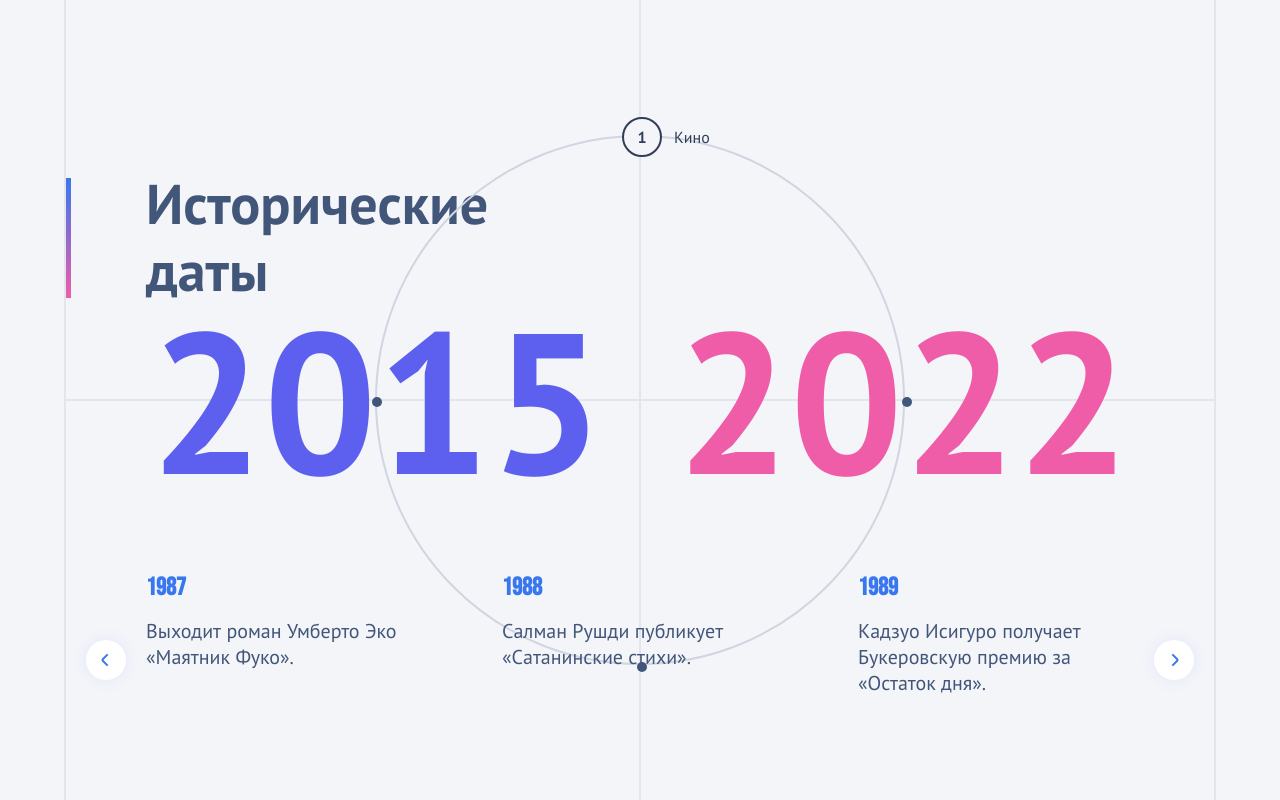
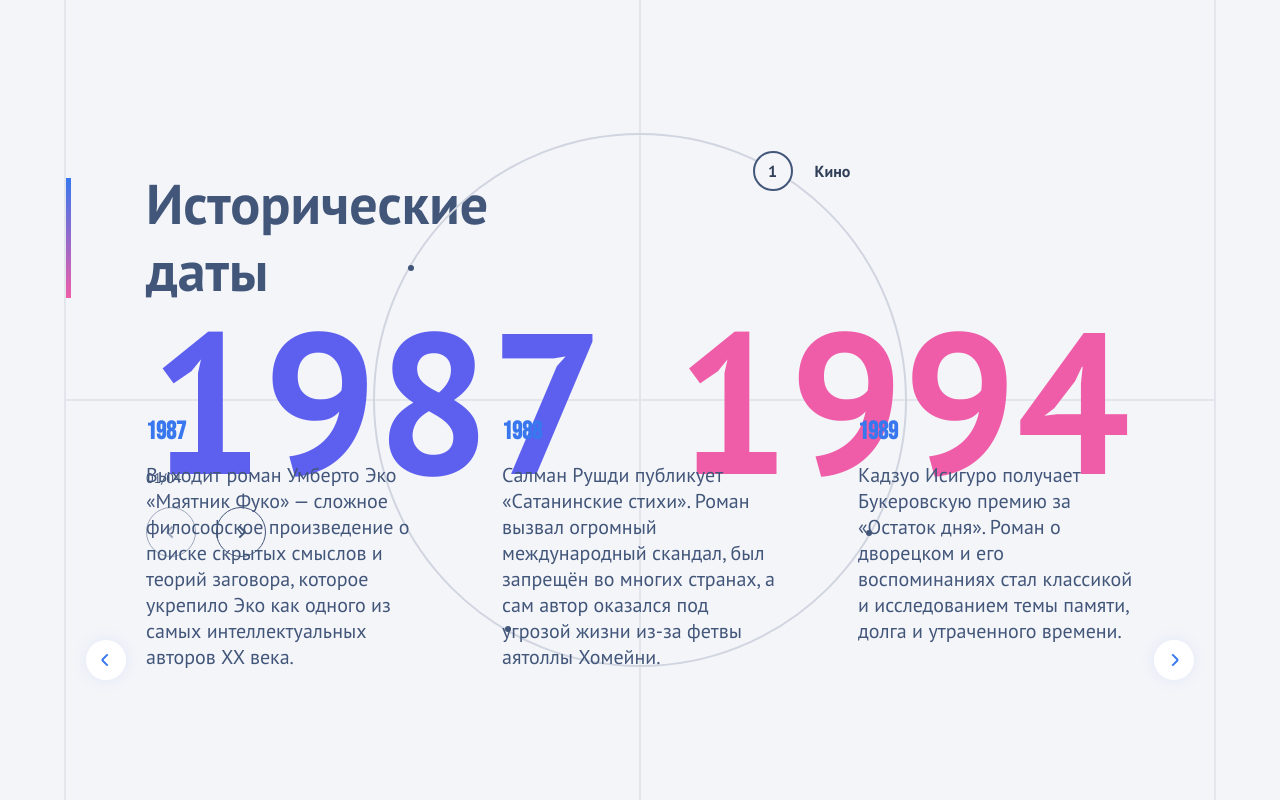
Before and after one commit to AlinaKors/history-block, a React (Create React App) app: page / in a window 1280 px wide. Built offline with nearby package versions, Linux system fonts and the light colour scheme.

Commit message:
add animation circle swiper

```diff
--- a/package.json
+++ b/package.json
@@ -11,6 +11,7 @@
     "@types/node": "^16.18.126",
     "@types/react": "^19.1.12",
     "@types/react-dom": "^19.1.9",
+    "gsap": "^3.13.0",
     "react": "^19.1.1",
     "react-dom": "^19.1.1",
     "react-scripts": "5.0.1",
--- a/src/Desktop/CircleSwiper.tsx
+++ b/src/Desktop/CircleSwiper.tsx
@@ -1,10 +1,10 @@
 // CircleSwiper.tsx
-import React, { useState } from 'react';
+import React, { useEffect, useRef, useState } from 'react';
 import styled from 'styled-components';
 import { Swiper, SwiperSlide } from 'swiper/react';
+import 'swiper/css';
 import type { Swiper as SwiperType } from 'swiper';
-import 'swiper/css';
-import { useRef } from 'react';
+import gsap from 'gsap';
 
 interface Item {
   id: number;
@@ -23,120 +23,142 @@ const CircleContainer = styled.div`
   width: 530px;
   height: 530px;
   border-radius: 50%;
+  outline: 2px solid #d0d5e0;
+  border-radius: 50%;
+  z-index: 1;
 `;
 
-const Point = styled.div<{ active?: boolean; x: number; y: number }>`
+const Point = styled.div<{ x: number; y: number; rotation: number; active?: boolean }>`
   position: absolute;
   left: ${(props) => props.x}px;
   top: ${(props) => props.y}px;
-  width: ${(props) => (props.active ? '40px' : '10px')};
-  height: ${(props) => (props.active ? '40px' : '10px')};
-  background-color: ${(props) => (props.active ? '#F4F5F9' : '#42567a')};
-  border-radius: 50%;
-  border: ${(props) => (props.active ? '2px solid #303E58' : 'none')};
+  width: ${(props) => (props.active ? 40 : 6)}px;
+  height: ${(props) => (props.active ? 40 : 6)}px;
+  background-color: ${(props) => (props.active ? '#f4f5f9' : '#42567a')};
+  border-radius: 100%;
   display: flex;
+  border: ${(props) => (props.active ? '2px solid #42567a' : 'none')};
   align-items: center;
   justify-content: center;
   color: #303e58;
   font-weight: bold;
-  transition: all 0.3s;
-`;
+  transform-origin: center;
+  transform: translate(-50%, -50%) rotate(${(props) => props.rotation * -1}deg);
+  cursor: pointer;
+  transition: background-color 0.4s, width 0.2s, height 0.2s;
 
-const Label = styled.div`
-  position: absolute;
-  left: 50px;
-  top: 50%;
-  transform: translateY(-50%);
-  white-space: nowrap;
-  font-weight: normal;
-  color: #303e58;
-`;
-
-const NavBtn = styled.button<{ direction?: 'prev' | 'next' }>`
-  position: relative;
+  &:hover {
+    background-color: #f4f5f9;
     width: 40px;
     height: 40px;
-  border-radius: 50%;
-  background: #fff;
-  cursor: pointer;
-  box-shadow: 0px 0px 15px rgba(56, 119, 238, 0.1);
-  transform: rotate(${(props) => (props.direction === 'next' ? '180deg' : '0deg')});
+    transition: background-color 0.4s, width 0.2s, height 0.2s;
+    transform-origin: center;
+    border: 2px solid #42567a;
 
-  &::before,
-  &::after {
-    content: '';
-    position: absolute;
-    width: 8px;
-    height: 2px;
-    background: #3877ee;
-    top: 50%;
-    left: 50%;
-    transform-origin: left center;
+    span {
+      opacity: 1;
+      transform: translateY(0px);
+      transition: opacity 0.5s;
     }
-
-  &::before {
-    transform: translate(-50%, -50%) rotate(45deg);
-  }
-
-  &::after {
-    transform: translate(-50%, -50%) rotate(-45deg);
   }
 `;
 
-const BtnContainer = styled.div`
+const Count = styled.span<{ active?: boolean }>`
+  opacity: ${(props) => (props.active ? 1 : 0)};
   position: absolute;
-  bottom: 16px;
-  display: flex;
-  justify-content: space-between;
-  width: calc(100% + 80px);
-  left: -60px;
 `;
 
-const CircleSwiper: React.FC = () => {
-  const swiperRef = useRef<SwiperType | null>(null);
-  const [activeIndex, setActiveIndex] = useState(0);
+const Label = styled.div<{ active?: boolean }>`
+  opacity: 0;
+  visibility: hidden;
+  position: absolute;
+  left: 60px;
+
+  ${({ active }) =>
+    active &&
+    `
+      opacity: 1;
+      visibility: visible;
+      transition: opacity 0.8s 0.5s ease;
+    `}
+`;
+
+const PointsWrapper = styled.div<{ rotation: number }>`
+  position: absolute;
+  top: 0;
+  left: 0;
+  width: 100%;
+  height: 100%;
+  transform-origin: center center;
+  transform: rotate(${(props) => props.rotation}deg);
+`;
 
 const radius = 265;
 
-  const getCoordinates = (index: number, total: number, activeIndex: number) => {
-    const diff = index === activeIndex ? 20 : 5;
-    const angle = ((index - activeIndex) / total) * 2 * Math.PI - Math.PI / 2;
-    const x = radius + radius * Math.cos(angle) - diff;
-    const y = radius + radius * Math.sin(angle) - diff;
+interface CircleSwiperProps {
+  activeIndex: number;
+  setActiveIndex: (index: number) => void;
+  circleRef: React.MutableRefObject<SwiperType | null>;
+}
+
+const CircleSwiper: React.FC<CircleSwiperProps> = ({ activeIndex, setActiveIndex, circleRef }) => {
+  const wrapperRef = useRef<HTMLDivElement | null>(null);
+  const pointsRefs = useRef([...Array(items.length)].map(() => React.createRef<HTMLDivElement>()));
+  const [rotation, setRotation] = useState(0);
+
+  const getCoordinates = (index: number, total: number) => {
+    const angle = (360 / total) * (Math.PI / 180); // подсчет угла в радианах, для этого мы делим 360 на количество элементов, Math.PI/180 переводим в радианы
+    const x = radius + radius * Math.cos(angle * index - Math.PI / 3); // Math.PI/3 чтобы сдвинуть на 60 градусов, так как первая точка у нас должна быть сверху справа
+    const y = radius + radius * Math.sin(angle * index - Math.PI / 3);
     return { x, y };
   };
+
+  useEffect(() => {
+    const total = items.length;
+    const targetAngle = -((activeIndex / total) * 360);
+    gsap.to(wrapperRef.current, {
+      rotation: targetAngle,
+      duration: 0.8,
+      ease: 'power2.out',
+    });
+    setRotation(targetAngle);
+  }, [activeIndex]);
 
   return (
     <>
       <CircleContainer>
+        <PointsWrapper ref={wrapperRef} rotation={rotation}>
           {items.map((item, idx) => {
-          const coords = getCoordinates(idx, items.length, activeIndex);
+            const coords = getCoordinates(idx, items.length);
             return (
-            <Point key={item.id} active={idx === activeIndex} x={coords.x} y={coords.y}>
-              {idx === activeIndex && <Label>{item.label}</Label>}
-              {idx === activeIndex && item.id}
+              <Point
+                key={item.id}
+                x={coords.x}
+                y={coords.y}
+                rotation={rotation}
+                active={idx === activeIndex}
+                onClick={() => circleRef.current?.slideTo(idx)}
+              >
+                <Count active={idx === activeIndex}>{idx + 1}</Count>
+                <Label active={idx === activeIndex} ref={pointsRefs.current[idx]}>
+                  {item.label}
+                </Label>
               </Point>
             );
           })}
+        </PointsWrapper>
       </CircleContainer>
 
       <Swiper
-        spaceBetween={50}
         slidesPerView={1}
+        onSwiper={(swiper: SwiperType) => (circleRef.current = swiper)}
         onSlideChange={(swiper: SwiperType) => setActiveIndex(swiper.activeIndex)}
       >
-        <BtnContainer>
-          <NavBtn
-            onClick={() => swiperRef.current?.slidePrev()}
-            direction="prev"
-            className="prevSlider"
-          ></NavBtn>
-          <NavBtn
-            onClick={() => swiperRef.current?.slideNext()}
-            direction="next"
-            className="nextSlider"
-          ></NavBtn>
-        </BtnContainer>
+        {items.map((item) => (
+          <SwiperSlide key={item.id}>
+            <div style={{ visibility: 'hidden' }}>{item.label}</div>
+          </SwiperSlide>
+        ))}
       </Swiper>
     </>
   );
--- a/src/Desktop/Desktop.tsx
+++ b/src/Desktop/Desktop.tsx
@@ -1,6 +1,9 @@
 import styled from 'styled-components';
 import { SwiperCustom } from './Swiper';
 import CircleSwiper from './CircleSwiper';
+import { useRef, useState } from 'react';
+import type { Swiper as SwiperType } from 'swiper';
+import { YearsBlock } from './YearsBlock';
 
 const Main = styled.main`
   width: 100%;
@@ -68,11 +71,9 @@ const Timeline = styled.div`
   transform: translate(-50%, -50%);
   width: 530px;
   height: 530px;
-  border: 2px solid #d0d5e0;
-  border-radius: 50%;
 `;
 
-const YearsBlock = styled.div`
+const YearsWrapper = styled.div`
   display: flex;
   justify-content: space-between;
   position: absolute;
@@ -82,12 +83,54 @@ const YearsBlock = styled.div`
   width: 980px;
 `;
 
-const Year = styled.div<{ color: string }>`
-  color: ${(props) => props.color};
-  font-size: 200px;
-  line-height: 1.6;
-  letter-spacing: -0.2;
-  font-weight: bold;
+const CurrentSlide = styled.div`
+  font-size: 14px;
+`;
+
+const NavBtn = styled.button<{ direction?: 'prev' | 'next'; disabled: boolean }>`
+  position: relative;
+  width: 50px;
+  height: 50px;
+  border-radius: 50%;
+  border: 1px solid #42567a;
+  background: #f4f5f9;
+  cursor: pointer;
+  transform: rotate(${(props) => (props.direction === 'next' ? '180deg' : '0deg')});
+  opacity: ${({ disabled }) => (disabled ? 0.5 : 1)};
+  pointer-events: ${({ disabled }) => (disabled ? 'none' : 'auto')};
+
+  &::before,
+  &::after {
+    content: '';
+    position: absolute;
+    width: 8px;
+    height: 2px;
+    background: #42567a;
+    top: 50%;
+    left: 50%;
+    transform-origin: left center;
+  }
+
+  &::before {
+    transform: translate(-50%, -50%) rotate(45deg);
+  }
+
+  &::after {
+    transform: translate(-50%, -50%) rotate(-45deg);
+  }
+`;
+
+const BtnContainer = styled.div`
+  display: flex;
+  gap: 20px;
+  margin-top: 20px;
+`;
+
+const NavigateCircle = styled.div`
+  display: flex;
+  flex-direction: column;
+  justify-content: flex-end;
+  margin-bottom: 56px;
 `;
 
 export interface IDesktopProps {
@@ -96,61 +139,126 @@ export interface IDesktopProps {
 
 const data = {
   Литература: {
-    '1987': 'Выходит роман Умберто Эко «Маятник Фуко».',
-    '1988': 'Салман Рушди публикует «Сатанинские стихи».',
-    '1989': 'Кадзуо Исигуро получает Букеровскую премию за «Остаток дня».',
-    '1990': 'Джонатан Франзен дебютирует романом «Двадцать седьмой город».',
-    '1991': 'Тони Моррисон получает Нобелевскую премию по литературе.',
-    '1992': 'Майкл Ондатже публикует «Английского пациента».',
-    '1993': 'Анни Эрно выпускает автобиографический роман «Стыд».',
-    '1994': 'Харуки Мураками издает «Хроники заводной птицы».',
+    '1987':
+      'Выходит роман Умберто Эко «Маятник Фуко» — сложное философское произведение о поиске скрытых смыслов и теорий заговора, которое укрепило Эко как одного из самых интеллектуальных авторов XX века.',
+    '1988':
+      'Салман Рушди публикует «Сатанинские стихи». Роман вызвал огромный международный скандал, был запрещён во многих странах, а сам автор оказался под угрозой жизни из-за фетвы аятоллы Хомейни.',
+    '1989':
+      'Кадзуо Исигуро получает Букеровскую премию за «Остаток дня». Роман о дворецком и его воспоминаниях стал классикой и исследованием темы памяти, долга и утраченного времени.',
+    '1990':
+      'Джонатан Франзен дебютирует романом «Двадцать седьмой город». Критики отметили его как одну из самых амбициозных попыток описать американское общество конца XX века.',
+    '1991':
+      'Тони Моррисон получает Нобелевскую премию по литературе. Она стала первой афроамериканкой, удостоенной этой награды, за вклад в литературу и исследование афроамериканской идентичности.',
+    '1992':
+      'Майкл Ондатже публикует «Английского пациента». Роман о судьбах людей во время Второй мировой войны позже был экранизирован и получил 9 «Оскаров».',
+    '1993':
+      'Анни Эрно выпускает автобиографический роман «Стыд». Это важная работа о личной и коллективной памяти, которая впоследствии принесла Эрно Нобелевскую премию (в 2022 году).',
+    '1994':
+      'Харуки Мураками издает «Хроники заводной птицы». Один из самых известных его романов, где реальность переплетается с мистикой и психологическими мотивами.',
   },
   Кино: {
-    '1995': 'Премьера «Истории игрушек» — первого полнометражного 3D-мультфильма Pixar.',
-    '1996': '«Крик» Уэса Крейвена возрождает жанр слэшера.',
-    '1997': 'Выходит «Титаник» Джеймса Кэмерона, рекордсмен по кассовым сборам.',
-    '1998': 'Спилберг выпускает «Спасти рядового Райана».',
-    '1999': 'Премьера «Матрицы» Вачовски, культовый sci-fi боевик.',
-    '2000': 'Выходит «Гладиатор» Ридли Скотта, получивший «Оскар».',
-    '2001': 'Стартует киносерия «Властелин колец» с «Братством кольца».',
-    '2002': 'Премьера «Человека-паука» Сэма Рэйми.',
+    '1995':
+      'Премьера «Истории игрушек» — первого полнометражного 3D-мультфильма Pixar. Фильм изменил индустрию анимации, открыв эру компьютерных мультфильмов.',
+    '1996':
+      '«Крик» Уэса Крейвена возрождает жанр слэшера. Фильм стал культовым благодаря сочетанию ужаса, сатиры и самоиронии, породив целую франшизу.',
+    '1997':
+      'Выходит «Титаник» Джеймса Кэмерона. Фильм стал мировым феноменом, собрав более 2 млрд долларов и получив 11 «Оскаров».',
+    '1998':
+      'Спилберг выпускает «Спасти рядового Райана». Реалистичные сцены высадки в Нормандии изменили подход к военным фильмам.',
+    '1999':
+      'Премьера «Матрицы» Вачовски. Фильм не только стал культовым в жанре sci-fi, но и повлиял на визуальный стиль кино, популяризировав эффект «bullet time».',
+    '2000':
+      'Выходит «Гладиатор» Ридли Скотта. Исторический эпос вернул интерес к античным темам и стал лауреатом премии «Оскар» как лучший фильм.',
+    '2001':
+      'Стартует киносерия «Властелин колец» с «Братством кольца». Экранизация Толкина задала новый стандарт в жанре фэнтези.',
+    '2002':
+      'Премьера «Человека-паука» Сэма Рэйми. Успех фильма запустил «золотую эру» супергеройского кино.',
   },
   Технологии: {
-    '2003': 'Запущен iTunes Store от Apple.',
-    '2004': 'Основан Facebook Марком Цукербергом.',
-    '2005': 'Запуск YouTube.',
-    '2006': 'Twitter появляется в сети.',
-    '2007': 'Apple представляет первый iPhone.',
-    '2008': 'Google выпускает браузер Chrome.',
-    '2009': 'Запуск криптовалюты Bitcoin.',
-    '2010': 'Выходит первый iPad.',
+    '2003':
+      'Запущен iTunes Store от Apple. Магазин изменил индустрию музыки, сделав цифровую дистрибуцию массовой и легальной альтернативой пиратству.',
+    '2004':
+      'Основан Facebook Марком Цукербергом. Соцсеть быстро превратилась в глобальную платформу общения, медиа и бизнеса.',
+    '2005':
+      'Запуск YouTube. Платформа изменила подход к видеоконтенту и сделала возможным феномен видеоблогеров и стримеров.',
+    '2006':
+      'Появление Twitter. Краткие сообщения в 140 символов задали новую культуру новостей и мгновенной коммуникации.',
+    '2007':
+      'Apple представляет первый iPhone. Это событие навсегда изменило индустрию мобильных устройств и повседневные привычки людей.',
+    '2008':
+      'Google выпускает браузер Chrome. Сегодня он является самым популярным браузером в мире, задав стандарт скорости и удобства.',
+    '2009':
+      'Запуск криптовалюты Bitcoin. Первая децентрализованная цифровая валюта положила начало целой индустрии блокчейна и финансовых инноваций.',
+    '2010':
+      'Выходит первый iPad. Apple открыла новый сегмент устройств между смартфоном и ноутбуком.',
   },
   Наука: {
-    '2011': 'Нобель по химии за квази-кристаллы (Дэн Шехтман).',
-    '2012': 'В CERN подтверждена частица Хиггса.',
-    '2013': 'Космический аппарат «Вояджер-1» покидает Солнечную систему.',
-    '2014': 'Миссия «Розетта» высаживает зонд на комету.',
-    '2015': 'Объявлено первое обнаружение гравитационных волн.',
-    '2016': 'Обнаружена система TRAPPIST-1 с семью экзопланетами.',
-    '2017': 'Астрономы фиксируют первую межзвездную комету `Оумуамуа`.',
+    '2011':
+      'Нобель по химии за открытие квази-кристаллов (Дэн Шехтман). Это открытие сломало представления о симметрии в кристаллографии.',
+    '2012':
+      'В CERN подтверждена частица Хиггса. Это стало ключевым подтверждением Стандартной модели физики элементарных частиц.',
+    '2013':
+      'Космический аппарат «Вояджер-1» покидает Солнечную систему, став первым рукотворным объектом, достигшим межзвёздного пространства.',
+    '2014':
+      'Миссия «Розетта» впервые в истории высадила зонд на поверхность кометы. Огромный шаг в исследовании космоса.',
+    '2015':
+      'Объявлено первое обнаружение гравитационных волн. Эксперимент LIGO подтвердил предсказания Эйнштейна спустя 100 лет.',
+    '2016':
+      'Обнаружена система TRAPPIST-1 с семью экзопланетами. Три из них находятся в зоне обитаемости, что вызвало бурю интереса к поиску внеземной жизни.',
+    '2017':
+      'Астрономы фиксируют первую межзвездную комету `Оумуамуа`. Её необычная форма и траектория породили множество гипотез, включая даже «инопланетный зонд».',
   },
 };
 
 export const Desktop = ({ className }: IDesktopProps) => {
-  const dataKeys = Object.keys(data);
-  const countDots = dataKeys.length;
+  const dataKeys = Object.keys(data) as (keyof typeof data)[];
+
+  const [activeIndex, setActiveIndex] = useState(0);
+
+  const circleRef = useRef<SwiperType | null>(null);
+
+  const activeIndexSlide = activeIndex + 1 < 10 ? `0${activeIndex + 1}` : activeIndex + 1;
+  const lastIndexSlide = dataKeys.length < 10 ? `0${dataKeys.length}` : dataKeys.length;
+
+  const from = Number(Object.keys(data[dataKeys[activeIndex]])[0]);
+  const to = Number(
+    Object.keys(data[dataKeys[activeIndex]])[Object.keys(data[dataKeys[activeIndex]]).length - 1],
+  );
 
   return (
     <>
       <Main className={className}>
         <H1>Исторические даты</H1>
         <Timeline>
-          <YearsBlock>
-            <Year color="#5D5FEF">2015</Year>
-            <Year color="#EF5DA8">2022</Year>
-          </YearsBlock>
-          <CircleSwiper />
+          <YearsWrapper>
+            <YearsBlock color="#5D5FEF" year={from} />
+            <YearsBlock color="#EF5DA8" year={to} />
+          </YearsWrapper>
+          <CircleSwiper
+            activeIndex={activeIndex}
+            setActiveIndex={setActiveIndex}
+            circleRef={circleRef}
+          />
         </Timeline>
+        <NavigateCircle>
+          <CurrentSlide>
+            {activeIndexSlide}/{lastIndexSlide}
+          </CurrentSlide>
+          <BtnContainer>
+            <NavBtn
+              onClick={() => circleRef.current?.slidePrev()}
+              direction="prev"
+              disabled={activeIndex === 0}
+            />
+
+            <NavBtn
+              onClick={() => circleRef.current?.slideNext()}
+              direction="next"
+              disabled={activeIndex === dataKeys.length - 1}
+            />
+          </BtnContainer>
+        </NavigateCircle>
+
         <SwiperCustom el={data['Литература']} />
       </Main>
     </>
--- a/src/Desktop/Swiper.tsx
+++ b/src/Desktop/Swiper.tsx
@@ -72,20 +72,13 @@ export const SwiperCustom: React.FC<SwiperCustomProps> = ({ el }) => {
   return (
     <SwiperContainer>
       <BtnContainer>
-        <NavBtn
-          onClick={() => swiperRef.current?.slidePrev()}
-          direction="prev"
-          className="prevSlider"
-        ></NavBtn>
-        <NavBtn
-          onClick={() => swiperRef.current?.slideNext()}
-          direction="next"
-          className="nextSlider"
-        ></NavBtn>
+        <NavBtn direction="prev" className="prevSlider"></NavBtn>
+        <NavBtn direction="next" className="nextSlider"></NavBtn>
       </BtnContainer>
       <Swiper
         spaceBetween={80}
         slidesPerView={3}
+        slidesPerGroup={1}
         modules={[Navigation]}
         navigation={{
           nextEl: '.nextSlider',
--- /dev/null
+++ b/src/Desktop/YearsBlock/YearsBlockStyle.ts
@@ -0,0 +1,9 @@
+import styled from 'styled-components';
+
+export const Year = styled.div<{ color: string }>`
+  color: ${(props) => props.color};
+  font-size: 200px;
+  line-height: 1.6;
+  letter-spacing: -0.2;
+  font-weight: bold;
+`;
--- /dev/null
+++ b/src/Desktop/YearsBlock/index.tsx
@@ -0,0 +1,29 @@
+import React, { useEffect, useLayoutEffect, useRef, useState } from 'react';
+import { Year } from './YearsBlockStyle';
+import gsap from 'gsap';
+
+interface IYearsBlock {
+  year: number;
+  color: string;
+}
+
+export const YearsBlock: React.FC<IYearsBlock> = ({ year, color }) => {
+  const yearBlock = useRef<HTMLDivElement>(null);
+
+  useLayoutEffect(() => {
+    if (yearBlock.current) {
+      gsap.set(yearBlock.current, { innerHTML: year });
+    }
+  }, []);
+
+  useEffect(() => {
+    gsap.to(yearBlock.current, {
+      innerHTML: year,
+      duration: 0.5,
+      snap: { innerHTML: 1 },
+      modifiers: { innerHTML: (innerHTML) => Number(innerHTML).toFixed(0) },
+      ease: 'power1.in',
+    });
+  }, [year]);
+  return <Year color={color} ref={yearBlock}></Year>;
+};
```
Also changed, not shown: 1 other file (tests, documents, lock files or other folders). Lines whose indentation alone changed are shown as unchanged.
